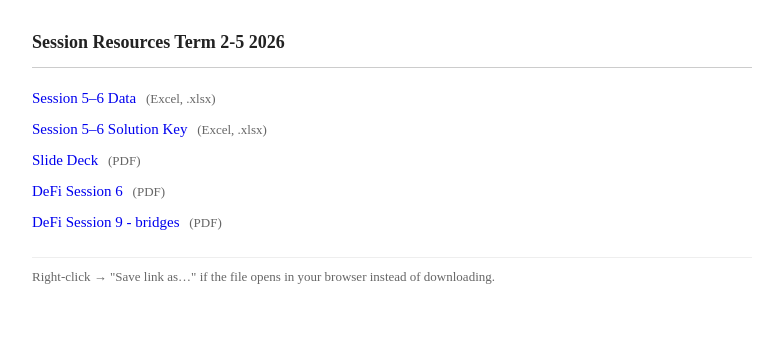
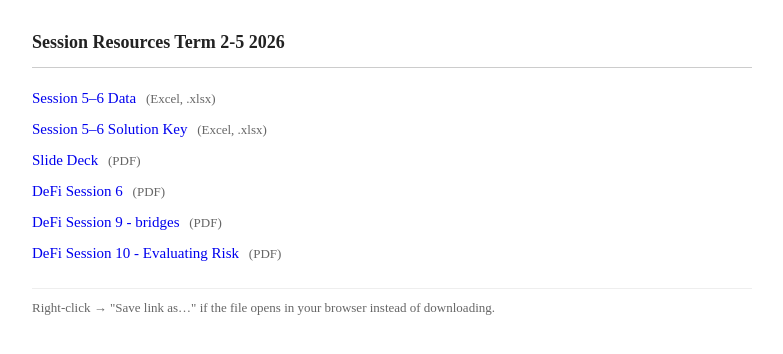
Before and after one commit to sudhanshupani/sudhanshupani.github.io, a Jekyll site: the page built from resources/df/index.html, in a window 1280 px wide. Shown: the top 354 px of the page, without its empty margins (248-1031 px from the left). Built offline with Jekyll 4.4.1, drawn with Linux system fonts in a browser that asks for light colours.

Commit message:
Update index.html  of df resources

```diff
--- a/resources/df/index.html
+++ b/resources/df/index.html
@@ -83,6 +83,10 @@ layout: null
             <a href="Session_9.pdf" download>DeFi Session 9 - bridges</a>
             <span class="meta">(PDF)</span>
         </li>
+        <li>
+            <a href="Session_10.pdf" download>DeFi Session 10 - Evaluating Risk</a>
+            <span class="meta">(PDF)</span>
+        </li>
     </ul>
 
     <p class="note">Right-click → "Save link as…" if the file opens in your browser instead of downloading.</p>
```
